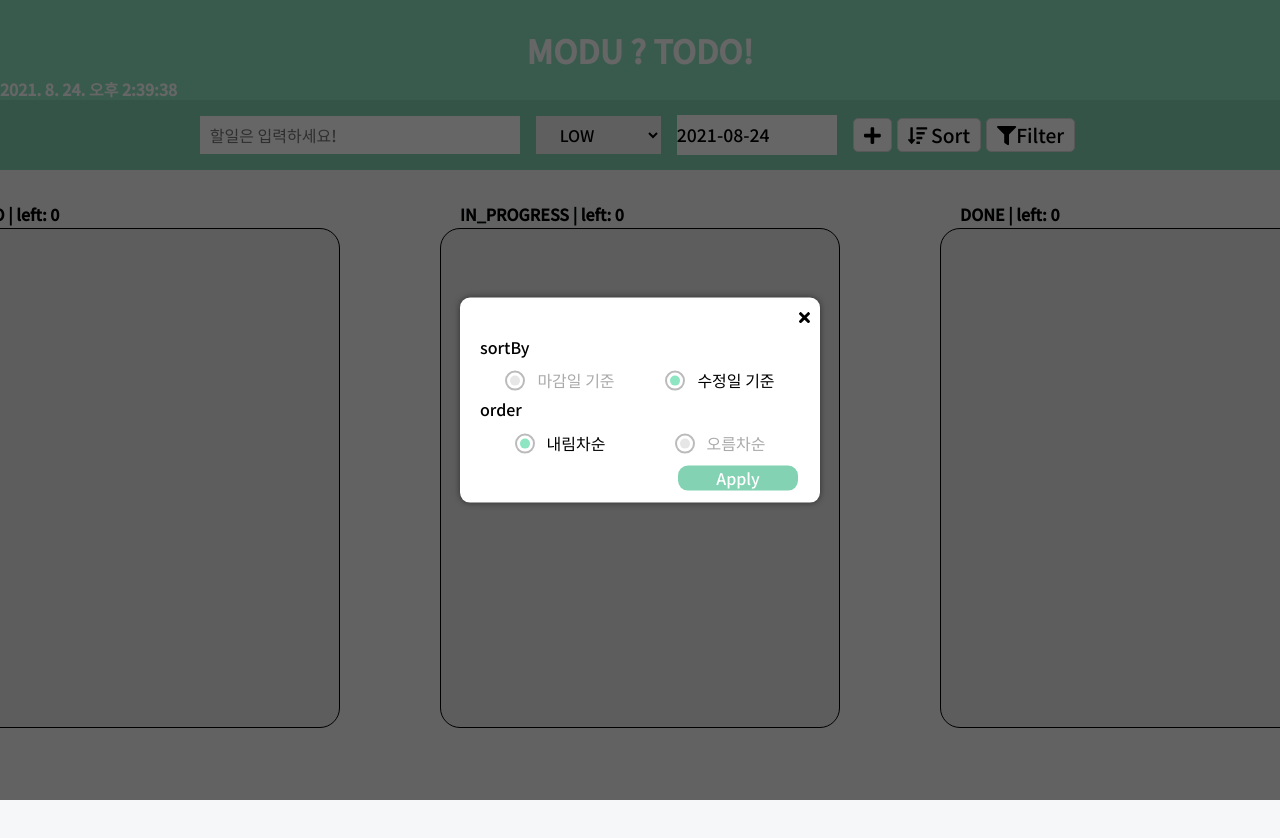
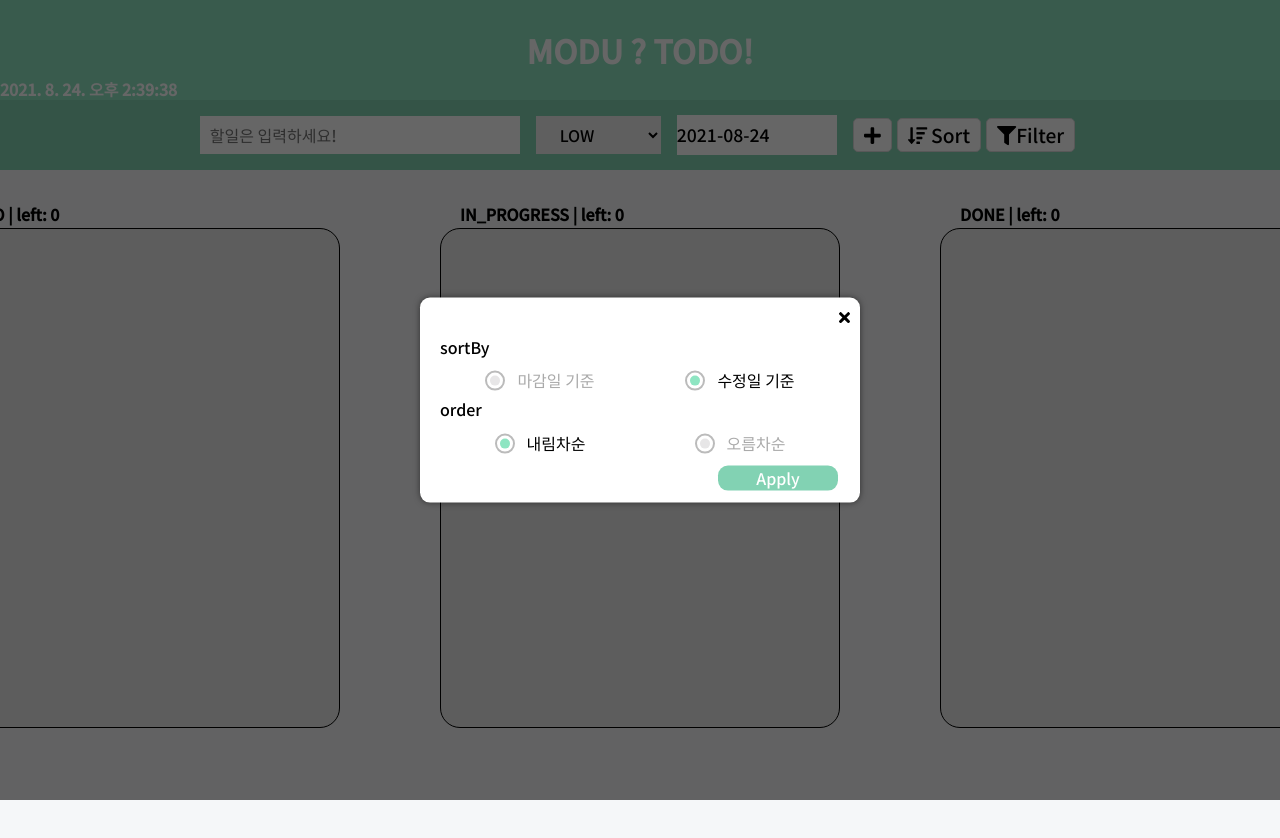
Before and after one commit to team2-freeOnBorading/modu-todo, a React (Create React App) app: page / in a window 1280 px wide. Both pictures are taken after a click on the button "Sort". Shown: the top 838 px of the page. Built offline with nearby package versions, Linux system fonts and the light colour scheme.

Commit message:
style: Modal Components style 수정

```diff
--- a/src/components/common/Modal/FilterModal/FilterModal.tsx
+++ b/src/components/common/Modal/FilterModal/FilterModal.tsx
@@ -52,6 +52,7 @@ const FilterModal: React.FC<IFilterModal> = ({ filterOptions = mockFilterOption,
 
   return (
     <Modal visible={visible} onClose={onClose}>
+      <Wrapper>
         <FilterToggleList info='status' toggleList={statusToggleList} activeList={filter.status} handleFilter={handleFilter} />
         <FilterToggleList info='priority' toggleList={priorityToggleList} activeList={filter.priority} handleFilter={handleFilter} />
         <FilterDatePicker
@@ -63,9 +64,14 @@ const FilterModal: React.FC<IFilterModal> = ({ filterOptions = mockFilterOption,
         />
         <FilterDatePicker info='최대 deadLine' stateKey='endDate' dateValue={filter.endDate} placeholderText='최대 deadLine 선택' handleFilter={handleFilter} />
         <ApplyButton onClick={applyFilter}>Apply</ApplyButton>
+      </Wrapper>
     </Modal>
   );
 };
+
+const Wrapper = styled.div`
+  width: 400px;
+`;
 
 const ApplyButton = styled.button`
   position: fixed;
--- a/src/components/common/Modal/Modal.tsx
+++ b/src/components/common/Modal/Modal.tsx
@@ -61,15 +61,15 @@ const ModalOverlay = styled.div<ModalVisibleProps>`
 `;
 
 const ModalInner = styled.div`
+  display: inline-block;
   box-sizing: border-box;
-  position: relative;
   box-shadow: 0 0 6px 0 rgba(0, 0, 0, 0.5);
   background-color: #fff;
   border-radius: 10px;
-  width: 360px;
-  max-width: 480px;
+  position: relative;
   top: 50%;
-  transform: translateY(-50%);
+  left: 50%;
+  transform: translateX(-50%) translateY(-50%);
   margin: 0 auto;
   padding: 40px 20px;
 `;
--- a/src/components/common/Modal/SortModal/SortModal.tsx
+++ b/src/components/common/Modal/SortModal/SortModal.tsx
@@ -38,12 +38,19 @@ const SortModal: React.FC<ISortModal> = ({ sortOptions = mockSortOption, visible
 
   return (
     <Modal visible={visible} onClose={onClose}>
-      <SortSelectorList info={'sortBy'} activeOption={sort.sortBy} optionList={sortByOptionList} handleSort={handleSort} />
-      <SortSelectorList info={'order'} activeOption={sort.order} optionList={orderOptionList} handleSort={handleSort} />
-      <ApplyButton onClick={applySort}>Apply</ApplyButton>
+      <Wrapper>
+        <SortSelectorList info={'sortBy'} activeOption={sort.sortBy} optionList={sortByOptionList} handleSort={handleSort} />
+        <SortSelectorList info={'order'} activeOption={sort.order} optionList={orderOptionList} handleSort={handleSort} />
+        <ApplyButton onClick={applySort}>Apply</ApplyButton>
+      </Wrapper>
     </Modal>
   );
 };
+
+const Wrapper = styled.div`
+  position: relative;
+  width: 400px;
+`;
 
 const ApplyButton = styled.button`
   position: fixed;
```
Lines whose indentation alone changed are shown as unchanged.
